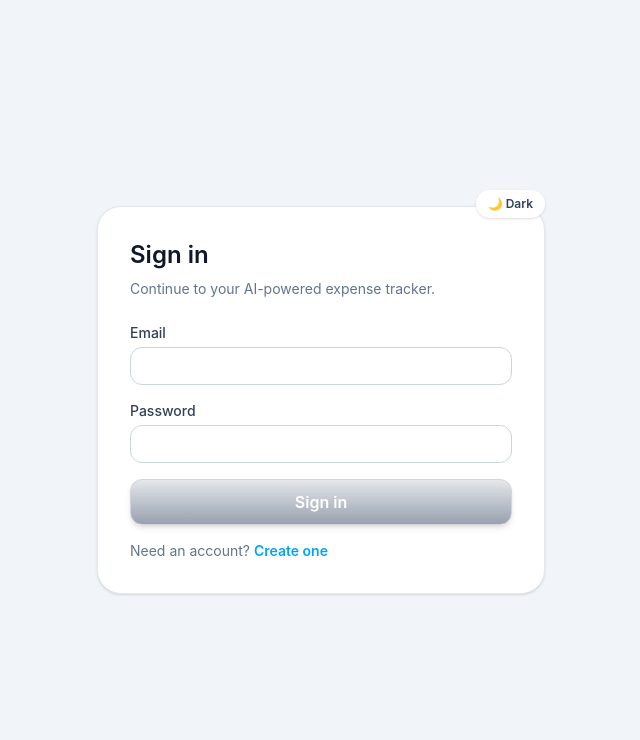
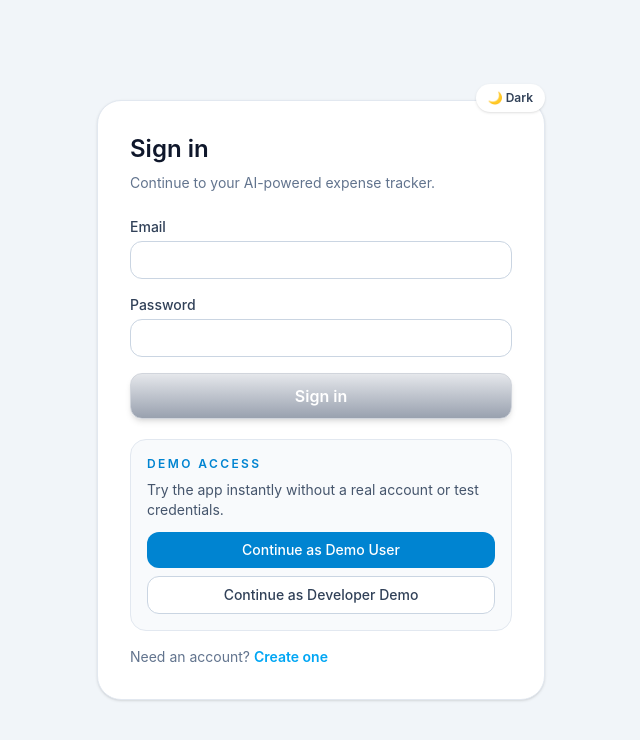
Before and after one commit to dheerajpalhani/day-24, a React (Vite) app in the folder client/: page /login in a window 1280 px wide. Shown: the top 740 px of the page, without its empty margins (319-959 px from the left). Built offline with nearby package versions, Linux system fonts and the light colour scheme; no server answers.

Commit message:
demo section in the login page

```diff
--- a/client/src/context/AuthContext.jsx
+++ b/client/src/context/AuthContext.jsx
@@ -33,6 +33,27 @@ export const AuthProvider = ({ children }) => {
     return response.data;
   };
 
+  const loginDemo = (role = 'user') => {
+    const demoUser =
+      role === 'developer'
+        ? {
+            id: 'demo-developer',
+            name: 'Developer Demo',
+            email: 'developer@expenseai.demo',
+            role: 'developer',
+          }
+        : {
+            id: 'demo-user',
+            name: 'Demo User',
+            email: 'demo@expenseai.demo',
+            role: 'user',
+          };
+
+    setUser(demoUser);
+    setToken(`demo-${role}-token`);
+    return { user: demoUser, token: `demo-${role}-token` };
+  };
+
   const register = async (name, email, password) => {
     setLoading(true);
     const response = await api.post('/auth/register', { name, email, password });
@@ -48,7 +69,7 @@ export const AuthProvider = ({ children }) => {
   };
 
   const value = useMemo(
-    () => ({ user, token, loading, login, register, logout, isAuthenticated: Boolean(user && token) }),
+    () => ({ user, token, loading, login, loginDemo, register, logout, isAuthenticated: Boolean(user && token) }),
     [user, token, loading]
   );
 
--- a/client/src/pages/LoginPage.jsx
+++ b/client/src/pages/LoginPage.jsx
@@ -8,7 +8,7 @@ const LoginPage = () => {
   const [error, setError] = useState('');
   const [loading, setLoading] = useState(false);
   const [darkMode, setDarkMode] = useState(false);
-  const { login } = useAuth();
+  const { login, loginDemo } = useAuth();
   const navigate = useNavigate();
 
   const handleSubmit = async (e) => {
@@ -21,6 +21,20 @@ const LoginPage = () => {
       navigate('/');
     } catch (err) {
       setError(err?.response?.data?.message || 'Login failed.');
+    } finally {
+      setLoading(false);
+    }
+  };
+
+  const handleDemoLogin = (role = 'user') => {
+    setError('');
+    setLoading(true);
+
+    try {
+      loginDemo(role);
+      navigate('/');
+    } catch (err) {
+      setError('Unable to start demo session.');
     } finally {
       setLoading(false);
     }
@@ -94,6 +108,37 @@ const LoginPage = () => {
             </button>
           </form>
 
+          <div className={`mt-5 rounded-2xl border p-4 ${darkMode ? 'border-slate-700 bg-slate-900/50' : 'border-slate-200 bg-slate-50'}`}>
+            <p className={`text-xs font-semibold uppercase tracking-[0.2em] ${darkMode ? 'text-sky-400' : 'text-sky-600'}`}>
+              Demo Access
+            </p>
+            <p className={`mt-2 text-sm ${darkMode ? 'text-slate-300' : 'text-slate-600'}`}>
+              Try the app instantly without a real account or test credentials.
+            </p>
+            <div className="mt-3 grid gap-2">
+              <button
+                type="button"
+                onClick={() => handleDemoLogin('user')}
+                disabled={loading}
+                className="rounded-xl bg-sky-600 px-3 py-2 text-sm font-medium text-white transition hover:bg-sky-500 disabled:opacity-60"
+              >
+                Continue as Demo User
+              </button>
+              <button
+                type="button"
+                onClick={() => handleDemoLogin('developer')}
+                disabled={loading}
+                className={`rounded-xl border px-3 py-2 text-sm font-medium transition disabled:opacity-60 ${
+                  darkMode
+                    ? 'border-slate-600 bg-slate-800 text-slate-100 hover:bg-slate-700'
+                    : 'border-slate-300 bg-white text-slate-700 hover:bg-slate-100'
+                }`}
+              >
+                Continue as Developer Demo
+              </button>
+            </div>
+          </div>
+
           <p className={`mt-4 text-sm ${darkMode ? 'text-slate-300' : 'text-slate-500'}`}>
             Need an account?{' '}
             <Link to="/register" className="font-semibold text-sky-500">
```
